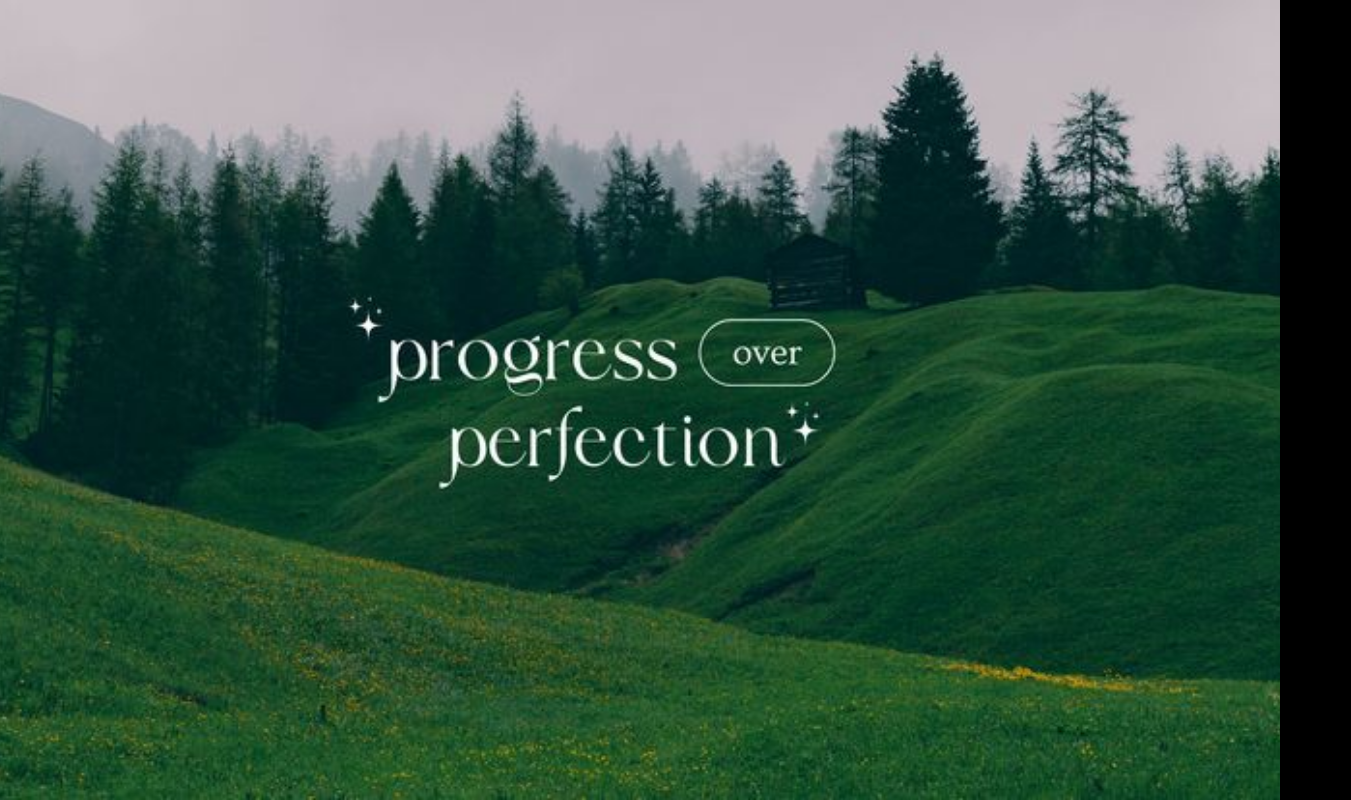
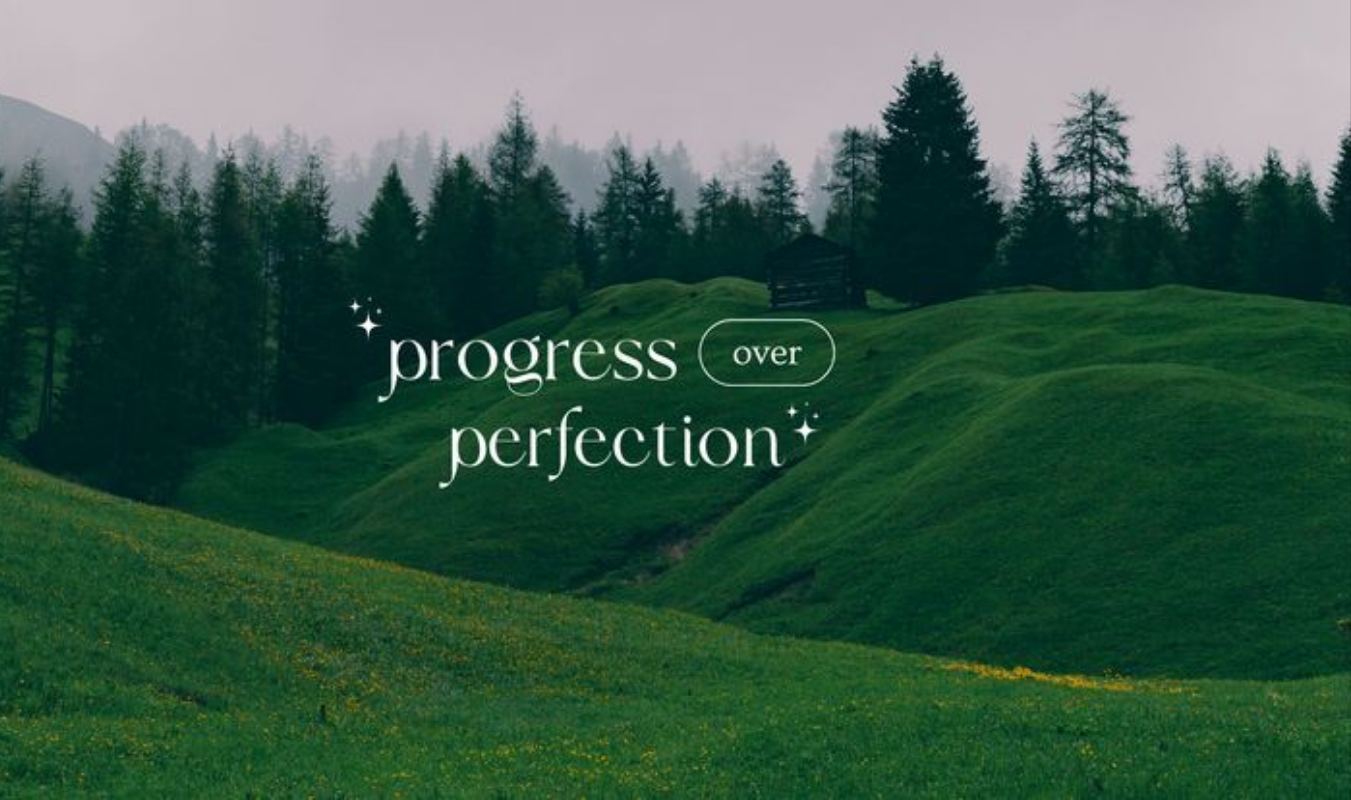
Before and after one commit to aishvi-g/wallpaper2, a plain HTML site: page index.html in a window 1280 px wide. Shown: the whole page, 1351 px wide, since content can reach past the window. Drawn offline with Linux system fonts and the light colour scheme.

Commit message:
Update index.html

```diff
--- a/index.html
+++ b/index.html
@@ -8,12 +8,16 @@
       width: 100%;
       height: 100%;
       overflow: hidden;
-      background: black;
+      background: black; /* fallback background */
     }
     img {
-      width: 100%;
-      height: 100%;
-      object-fit: cover; /* fills screen while keeping aspect ratio */
+      position: absolute;
+      top: 50%;
+      left: 50%;
+      transform: translate(-50%, -50%); /* center perfectly */
+      min-width: 100%;
+      min-height: 100%;
+      object-fit: cover; /* fill screen while keeping aspect ratio */
     }
   </style>
 </head>
```
